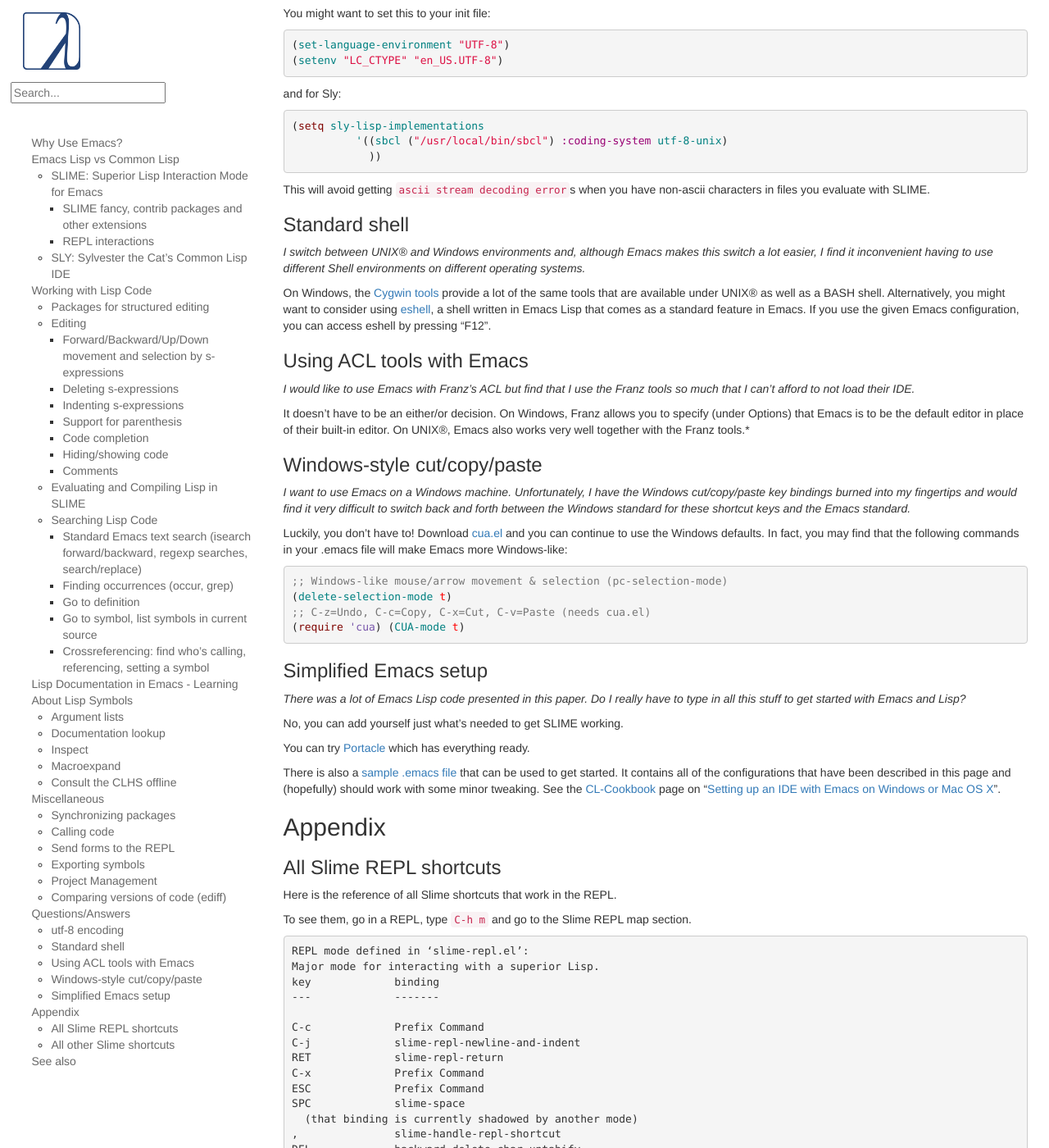
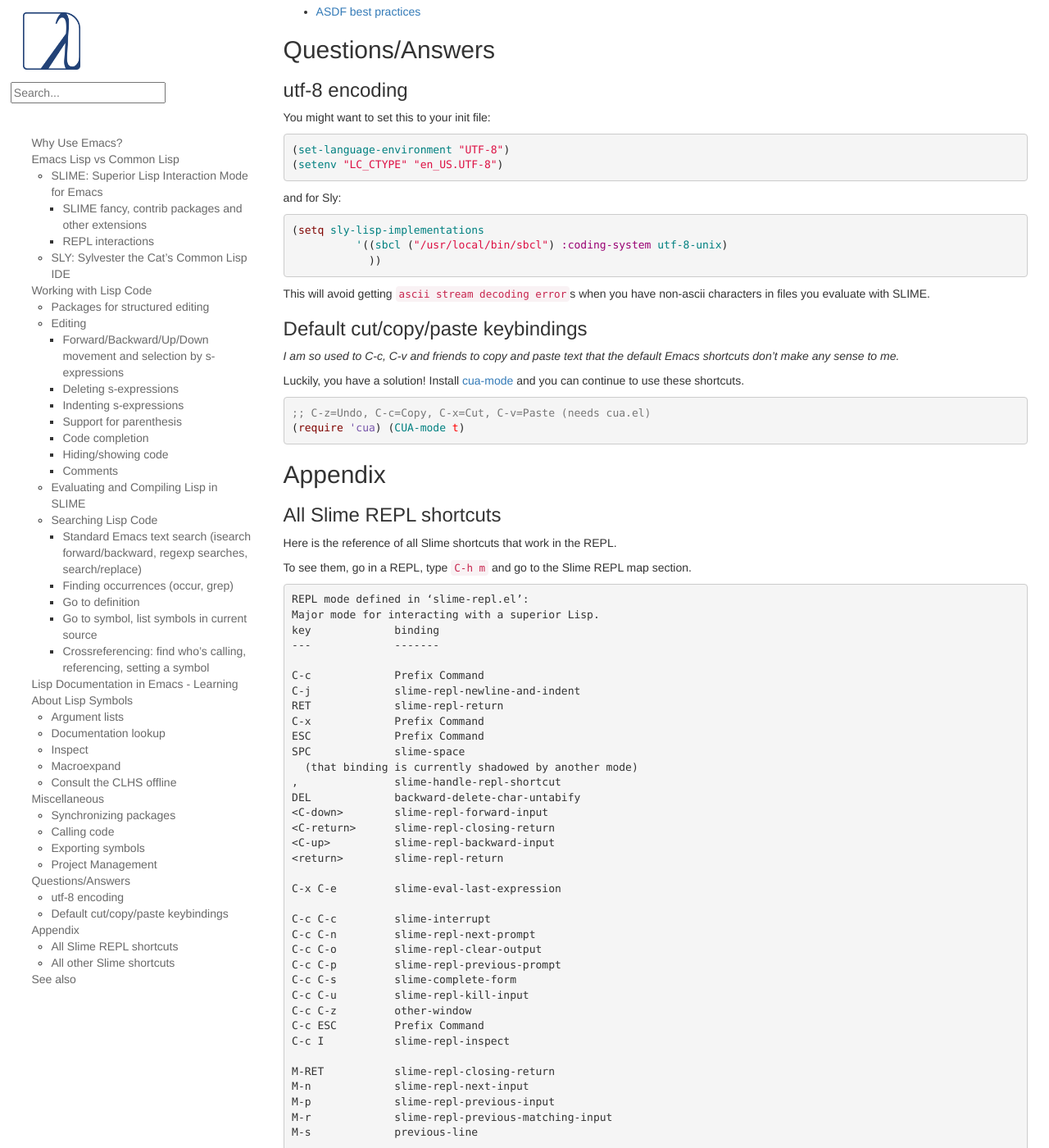
Before and after one commit to LispCookbook/cl-cookbook, a Jekyll site: the page built from emacs-ide.md, in a window 1280 px wide and 1400 px high, scrolled down 8951 px. Shown: the whole window at 82% size. Built offline with Jekyll 4.4.1, drawn with Linux system fonts in a browser that asks for light colours; some of the changed text lies outside the part shown.

Commit message:
emacs-ide: cleanup

````diff
--- a/emacs-ide.md
+++ b/emacs-ide.md
@@ -223,7 +223,7 @@
 (defun d ()
   (if t
       (+ 3 3)
-  --->|
+      []
       (+ 4 4)))
 ~~~
 
@@ -304,7 +306,7 @@
 
 #### Hiding/showing code
 
-With `C-x n n` (narrow-to-region) and `C-x n w` to widen back.
+Use `C-x n n` (narrow-to-region) and `C-x n w` to widen back.
 
 See also [code folding](http://wikemacs.org/wiki/Folding).
 
@@ -358,6 +360,18 @@
 ```
 => #<SB-SYS:FD-STREAM for "file /mnt/e6b00b8f-9dad-4bf4-bd40-34b1e6d31f0a/home/marian/test.lisp" {1003AAAB53}>
 ```
+
+Or on this example, with the cursor on the last parentheses, press `C-x C-e` to evaluate the `let`:
+
+~~~lisp
+(let ((n 20))
+  (loop for i from 0 below n
+     do (print i)))
+~~~
+
+You should see numbers printed in the REPL.
+
+See also [eval-in-repl](https://github.com/kaz-yos/eval-in-repl) to send any form to the repl.
 
 ---
 
@@ -417,17 +431,17 @@
 
 The following bindings are also shown in Slime's menu:
 
-- **C-c C-w c** *slime-who-calls* callers of a function
-- **C-c C-w m** *slime-who-macroexpands* places where a macro is expanded
-- **C-c C-w r** *slime-who-references* global variable references
-- **C-c C-w b** *slime-who-bind* global variable bindings
-- **C-c C-w s** *slime-who-sets* global variable setters
-- **C-c C-w a** *slime-who-specializes* methods specialized on a symbol
+- **C-c C-w c** (`slime-who-calls`) callers of a function
+- **C-c C-w m** (`slime-who-macroexpands`) places where a macro is expanded
+- **C-c C-w r** (`slime-who-references`) global variable references
+- **C-c C-w b** (`slime-who-bind`) global variable bindings
+- **C-c C-w s** (`slime-who-sets`) global variable setters
+- **C-c C-w a** (`slime-who-specializes`) methods specialized on a symbol
 
 And when the `slime-asdf` contrib is enabled,
-**C-c C-w d** *slime-who-depends-on* lists dependent ASDF systems
+**C-c C-w d** (`slime-who-depends-on`) lists dependent ASDF systems
 
-And a general binding: **M-? or M-_** *slime-edit-uses** combines all
+And a general binding: **M-?** or **M-_** (`slime-edit-uses`) combines all
 of the above, it lists every kind of references.
 
 (thanks to [Slime tips](https://slime-tips.tumblr.com/page/2))
@@ -480,18 +494,17 @@
 
 ### Synchronizing packages
 
-**C-c ~** (*slime-sync-package-and-default-directory*): When run in a
+**C-c ~** (`slime-sync-package-and-default-directory`): When run in a
 buffer with a lisp file it will change the current package of the REPL
 to the package of that file and also set the current directory of the REPL
 to the parent directory of the file.
 
 ### Calling code
 
-**C-c C-y** (*slime-call-defun*): When the point is inside a defun and
+**C-c C-y** (`slime-call-defun`): When the point is inside a defun and
 C-c C-y is pressed,
 
 (I’ll use [] as an indication where the cursor is)
-
 
 ~~~lisp
 (defun foo ()
@@ -532,22 +545,6 @@
 
 (thanks to [Slime tips](https://slime-tips.tumblr.com/page/2))
 
-### Send forms to the REPL
-
-Use `C-x C-e` (`slime-eval-last-expression`) to evaluate the s-expr preceding the point.
-
-Below, with the cursor on the "let", press "C-x C-e" to evaluate the `let`:
-
-~~~lisp
-(let ((n 20))
-  (loop for i from 0 below n
-     do (print i)))
-~~~
-
-You should see numbers printed in the REPL.
-
-See also [eval-in-repl](https://github.com/kaz-yos/eval-in-repl) to send any form to the repl.
-
 ### Exporting symbols
 
 **C-c x** (*slime-export-symbol-at-point*) from the `slime-package-fu`
@@ -582,23 +579,12 @@
  (lambda (n) (format "\"%s\"" (upcase n))))
 ~~~
 
-
 ### Project Management
 
 ASDF is the de-facto build facility. It is shipped in most Common Lisp implementations.
 
   * [ASDF](https://common-lisp.net/project/asdf/)
   * [ASDF best practices](https://gitlab.common-lisp.net/asdf/asdf/blob/master/doc/best_practices.md)
-
-### Comparing versions of code (ediff)
-
-Start the ediff utility by entering `M-x ediff`. Enter two file names, press
-the space bar to step through the changes, and `q`
-to exit.
-
-Of course, see also [magit](https://magit.vc/) for a wonderful git integration into Emacs.
-
-<a name="Slide-16"></a>
 
 ## Questions/Answers
 
@@ -623,66 +609,17 @@
 non-ascii characters in files you evaluate with SLIME.
 
 
-### Standard shell
+### Default cut/copy/paste keybindings
 
-*I switch between UNIX® and Windows environments and, although
-Emacs makes this switch a lot easier, I find it inconvenient having to
-use different Shell environments on different operating systems.*
+*I am so used to C-c, C-v and friends to copy and paste text that
+the default Emacs shortcuts don't make any sense to me.*
 
-On Windows, the [Cygwin tools](http://www.cygwin.com/) provide a
-lot of the same tools that are available under UNIX® as well as a BASH
-shell. Alternatively, you might want to consider using [eshell](http://wikemacs.org/wiki/Eshell), a shell
-written in Emacs Lisp that comes as a standard feature in  Emacs.
-If you use the given Emacs configuration, you can access eshell by pressing "F12".
-
-
-### Using ACL tools with Emacs
-
-*I would like to use Emacs with Franz's ACL but find that I use the
-Franz tools so much that I can't afford to not load their IDE.*
-
-It doesn't have to be an either/or decision. On Windows, Franz
-allows you to specify (under Options) that Emacs is to be the default
-editor in place of their built-in editor. On UNIX®, Emacs also works
-very well together with the Franz tools.*
-
-### Windows-style cut/copy/paste
-
-*I want to use Emacs on a Windows machine. Unfortunately, I have
-the Windows cut/copy/paste key bindings burned into my fingertips and
-would find it very difficult to switch back and forth between the
-Windows standard for these shortcut keys and the Emacs standard.*
-
-Luckily, you don't have to! Download [cua.el](http://www.emacswiki.org/cgi-bin/wiki.pl?CuaMode) and you can continue to use the Windows
-defaults. In fact, you may find that the following commands in your .emacs file will make Emacs more
-Windows-like:
+Luckily, you have a solution! Install [cua-mode](http://www.emacswiki.org/cgi-bin/wiki.pl?CuaMode) and you can continue to use these shortcuts.
 
 ~~~lisp
-;; Windows-like mouse/arrow movement & selection (pc-selection-mode)
-(delete-selection-mode t)
 ;; C-z=Undo, C-c=Copy, C-x=Cut, C-v=Paste (needs cua.el)
 (require 'cua) (CUA-mode t)
 ~~~
-
-
-### Simplified Emacs setup
-
-*There was a lot of Emacs Lisp code presented in this paper. Do I
-really have to type in all this stuff to get started with Emacs and
-Lisp?*
-
-No, you can add yourself just what's needed to get SLIME working.
-
-You can try [Portacle](https://shinmera.github.io/portacle/) which has
-everything ready.
-
-There is also a
-[sample .emacs file](https://github.com/LispCookbook/cl-cookbook/blob/master/.emacs)
-that can be used to get started. It contains all of the configurations
-that have been described in this page and (hopefully) should work with
-some minor tweaking. See the
-[CL-Cookbook](http://lispcookbook.github.io/cl-cookbook/) page on
-"[Setting up an IDE with Emacs on Windows or Mac OS X](windows.html)".
 
 
 ## Appendix
````
Also changed, not shown: other parts of emacs-ide.md (+8 -6 lines).
